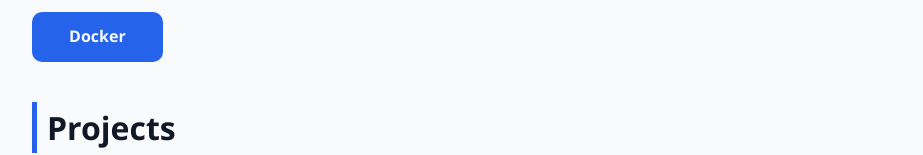
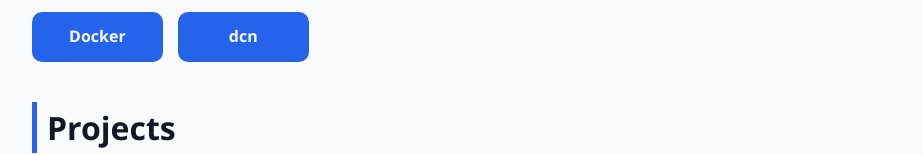
Before and after one commit to sish1r/xxxxxx, a plain HTML site: page index.html in a window 1280 px wide. Shown: the part 670-825 px from the top of the page, without its empty margins (178-1101 px from the left). Drawn offline with Linux system fonts and the light colour scheme.

Commit message:
added dcn

```diff
--- a/index.html
+++ b/index.html
@@ -225,6 +225,7 @@
       <li>Java</li>
       <li>Git</li>
       <li>Docker</li>
+      <li>dcn</li>
 
     </ul>
   </section>
```
